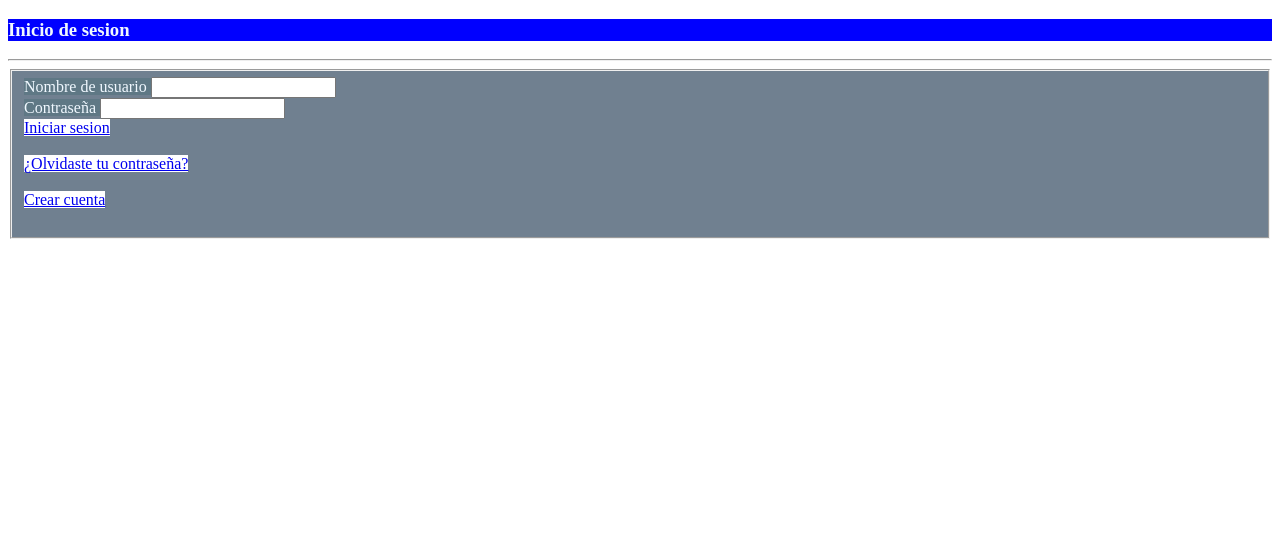
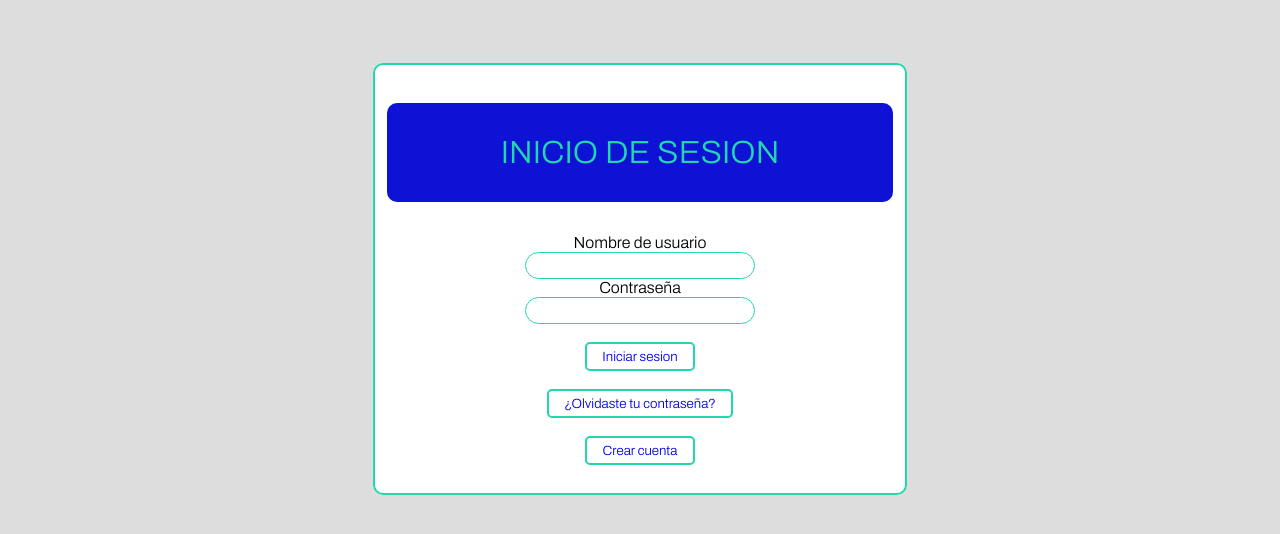
Before and after one commit to Xtevens210/Inicio-de-sesion-MinTic, a plain HTML site: page index.html in a window 1280 px wide. Drawn offline with Linux system fonts and the light colour scheme.

Commit message:
Update 0.4:Diseño pagina Web index

```diff
--- a/css/main.css
+++ b/css/main.css
@@ -1,18 +1,104 @@
+body{
+    background:var(--base);
+}
+
+:root{
+    --primario:#ffffff;
+    --segundario:#0D12D4;
+    --base:#dddddd;
+    --contraste:#22D6AE;
+    --otro:#0FF730;
+}
+
 #inicio_de_sesion
 {
-    background: blue;
-    color: aliceblue;
+    background:var(--segundario);
+    color: var(--contraste);
+    font-size: 2em;
+    padding: 1em;
+    border-radius: 10px;
+    font-family: 'Archivo', sans-serif;
 }
-.campos_de_llenado
+
+.label_index{
+    font-family: 'Archivo', sans-serif;
+}
+
+.campos-de-llenado{
+    border-radius: 30px;
+    border: solid 1px var(--contraste);
+    padding: 1%;
+    padding-left: 5%;
+    padding-right: 5%;
+}
+
+/*modificaciones en la caja*/
+fieldset
 {
-    background: rgba(0, 78, 70, 0.158);
-    color: aliceblue;
+    background: var(--primario);
+    width: 40%;
+    border: solid 2px var(--contraste);
+    border-radius: 10px;
+    text-align: center;
+    margin: auto;
+    margin-top: 5%;
 }
-#recuadro
-{
+
+legend{
+    background: silver;
+    color: rgb(92, 92, 92);
+    font-size: 1.5em;
+    font-weight: 400;
+    font-family: 'Azeret Mono', monospace;
+    padding-left: 0.5em;
+    padding-right: 0.5em;
+}
+
+.link-botones-index{
+    background: #ffffff;
+    text-decoration: none;
+}
+
+.botones-index{
+    background: #ffffff;
+    font-family: 'Archivo', sans-serif;
+    border-radius: 5px;
+    border: solid 2px var(--contraste);
+    padding: 1%;
+    padding-right: 3%;
+    padding-left: 3%;
+}
+.botones-index:hover{
+    background: var(--segundario);
+    color: #dddddd;
+}
+
+.link-botones-index:hover{
+    background: var(--segundario);
+    color: #dddddd;
+}
+
+.nombres{
+    color: rgb(39, 39, 39);
+}
+/*Modificaciones del boton de registro*/
+button{
+    background: rgb(65, 65, 65);
+    padding-left: 0.7em;
+    padding-right: 0.7em;
+}
+button:hover{
     background: slategrey;
 }
-.links
-{
-    background: white;
+#link-registro{
+    color: rgb(150, 150, 150);
 }
+#link-registro:hover{
+    color: antiquewhite;
+}
+/*modificaciones del titulo*/
+#titulo{
+    font-size: 2.7em;
+    color: darkgray;
+    text-align: center;
+}
--- a/index.html
+++ b/index.html
@@ -6,20 +6,29 @@
     <meta name="viewport" content="width=device-width, initial-scale=1.0">
     <title>Inicio de sesion</title>
     <link rel="stylesheet" href="css/main.css">
+    <link rel="preconnect" href="https://fonts.googleapis.com">
+    <link rel="preconnect" href="https://fonts.gstatic.com" crossorigin>
+    <link href="https://fonts.googleapis.com/css2?family=Archivo:wght@300&display=swap" rel="stylesheet">
 </head>
 <body>
-    <h3 id="inicio_de_sesion">Inicio de sesion</h3><hr>
     <fieldset id="recuadro">
+        <h3 id="inicio_de_sesion">INICIO DE SESION</h3>
         <form action="">
-            <label for="" class="campos_de_llenado">Nombre de usuario
-                <input type="text">
+            <label for="" class="label_index">Nombre de usuario<br>
+                <input type="text" class="campos-de-llenado">
             </label><br>
-            <label for="" class="campos_de_llenado">Contraseña
-                <input type="password">
-            </label><br>
-            <a href="perfil.html" class="links">Iniciar sesion</a><br><br>
-            <a href="recuperar_contraseña.html" class="links">¿Olvidaste tu contraseña?</a><br><br>
-            <a href="crear_cuenta.html" class="links">Crear cuenta</a><br><br>
+            <label for="" class="label_index">Contraseña<br>
+                <input type="password" class="campos-de-llenado">
+            </label><br><br>
+            <button class="botones-index">
+                <a href="perfil.html" class="link-botones-index">Iniciar sesion</a>
+            </button><br><br>
+            <button class="botones-index">
+                <a href="recuperar_contraseña.html" class="link-botones-index">¿Olvidaste tu contraseña?</a>
+            </button><br><br>
+            <button class="botones-index">
+                <a href="crear_cuenta.html" class="link-botones-index">Crear cuenta</a>
+            </button><br><br>
         </form>
     </fieldset>
 </body>
```
Also changed, not shown: crear_cuenta.html (+11 -8 lines).
